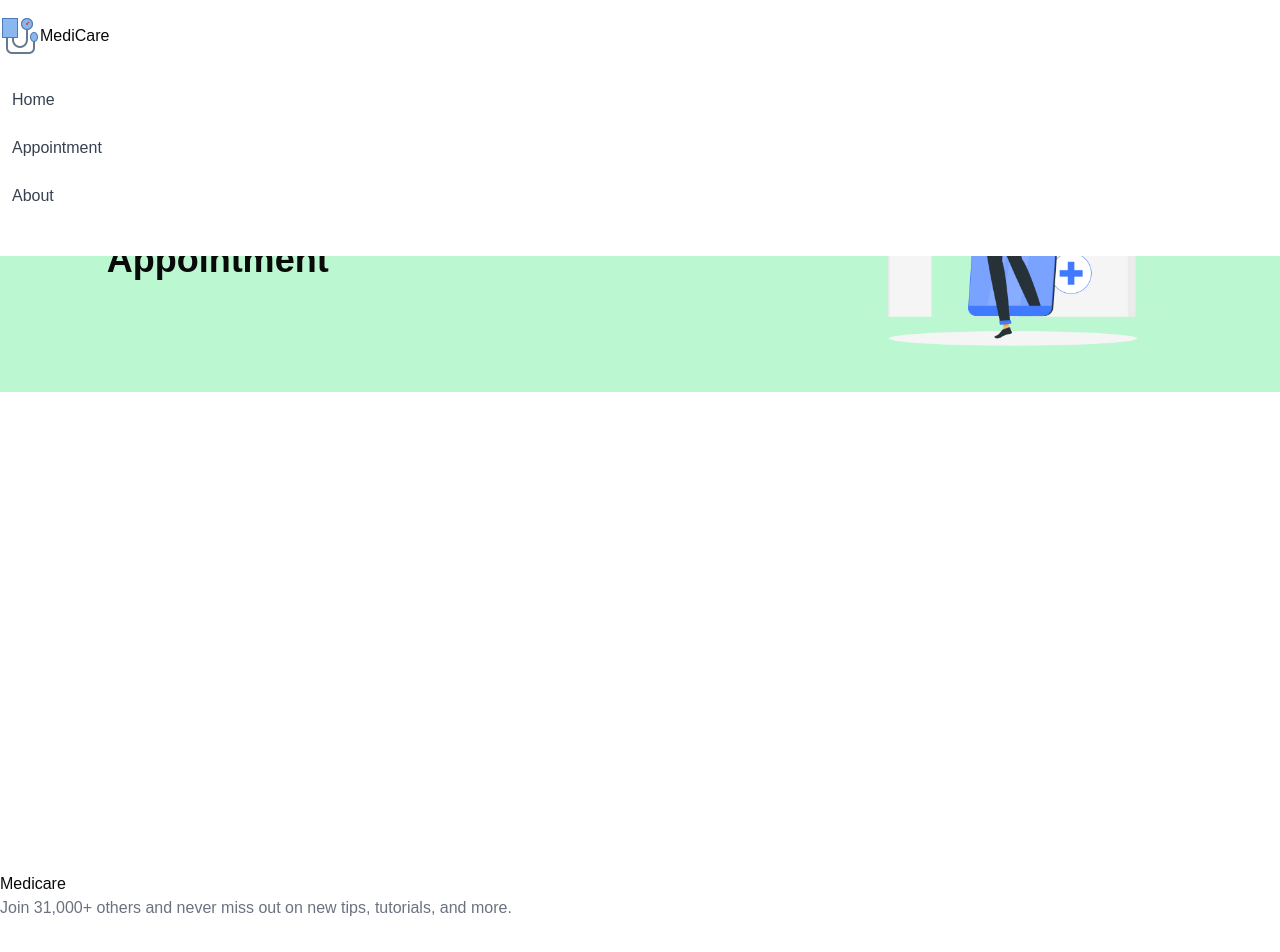
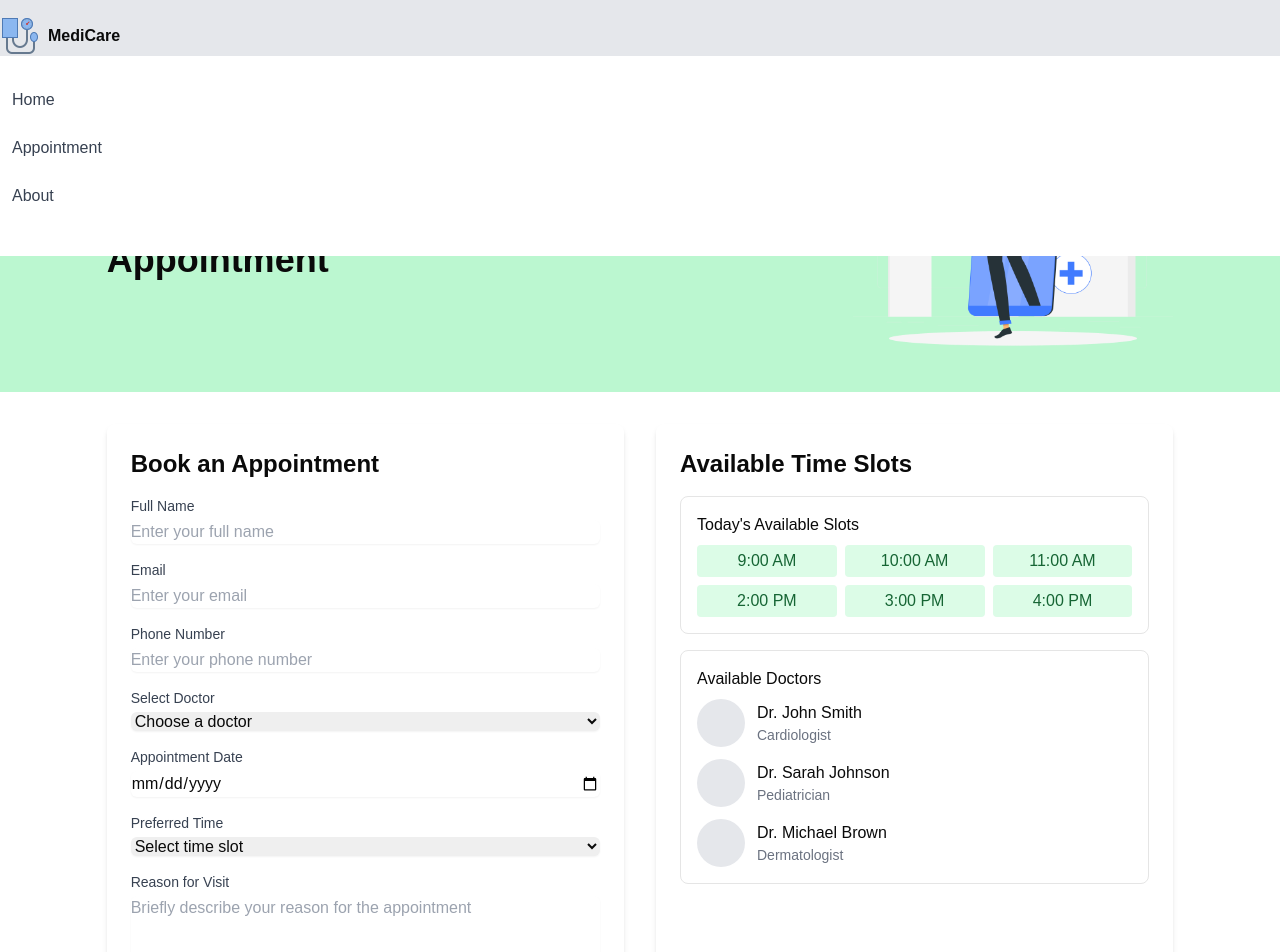
Before and after one commit to mubashirbappi5/mediCare-web, a Next.js app: page /appointment in a window 1280 px wide. Shown: the top 952 px of the page. Built offline with nearby package versions, Linux system fonts and the light colour scheme.

Commit message:
added appoinment from

```diff
--- a/src/app/appointment/page.js
+++ b/src/app/appointment/page.js
@@ -1,20 +1,18 @@
 import React from "react";
 import appointments from "../../assets/Online Doctor-rafiki.png";
 import Image from "next/image";
+
 const appointment = () => {
   return (
-    <div className="min-h-screen ">
-    <div className='bg-green-200'>
-    <section className=" w-10/12  mx-auto flex items-center justify-between  ">
+    <div className="min-h-screen">
+      <div className="bg-green-200">
+        <section className="w-10/12 mx-auto flex items-center justify-between">
           <div>
             <div className="flex items-center py-4 overflow-x-auto whitespace-nowrap">
               <a href="#" className="text-gray-600 dark:text-gray-200">
-              {" "}
                 Home
               </a>
-
               <span className="mx-5 text-gray-500 dark:text-gray-300">/</span>
-
               <a
                 href="#"
                 className="text-gray-600 dark:text-gray-200 hover:underline"
@@ -22,7 +20,6 @@ const appointment = () => {
                 appointment
               </a>
             </div>
-
             <h1 className="text-4xl font-bold">Appointment</h1>
           </div>
           <div>
@@ -30,6 +27,163 @@ const appointment = () => {
           </div>
         </section>
       </div>
+
+      <div className="w-10/12 mx-auto my-8">
+        <div className="grid grid-cols-1 md:grid-cols-2 gap-8">
+          {/* Appointment Form */}
+          <div className="bg-white p-6 rounded-lg shadow-md">
+            <h2 className="text-2xl font-semibold mb-4">Book an Appointment</h2>
+            <form className="space-y-4">
+              <div>
+                <label className="block text-sm font-medium text-gray-700">
+                  Full Name
+                </label>
+                <input
+                  type="text"
+                  className="mt-1 block w-full rounded-md border-gray-300 shadow-sm focus:border-green-500 focus:ring-green-500"
+                  placeholder="Enter your full name"
+                />
+              </div>
+
+              <div>
+                <label className="block text-sm font-medium text-gray-700">
+                  Email
+                </label>
+                <input
+                  type="email"
+                  className="mt-1 block w-full rounded-md border-gray-300 shadow-sm focus:border-green-500 focus:ring-green-500"
+                  placeholder="Enter your email"
+                />
+              </div>
+
+              <div>
+                <label className="block text-sm font-medium text-gray-700">
+                  Phone Number
+                </label>
+                <input
+                  type="tel"
+                  className="mt-1 block w-full rounded-md border-gray-300 shadow-sm focus:border-green-500 focus:ring-green-500"
+                  placeholder="Enter your phone number"
+                />
+              </div>
+
+              <div>
+                <label className="block text-sm font-medium text-gray-700">
+                  Select Doctor
+                </label>
+                <select className="mt-1 block w-full rounded-md border-gray-300 shadow-sm focus:border-green-500 focus:ring-green-500">
+                  <option value="">Choose a doctor</option>
+                  <option value="dr1">Dr. John Smith</option>
+                  <option value="dr2">Dr. Sarah Johnson</option>
+                  <option value="dr3">Dr. Michael Brown</option>
+                </select>
+              </div>
+
+              <div>
+                <label className="block text-sm font-medium text-gray-700">
+                  Appointment Date
+                </label>
+                <input
+                  type="date"
+                  className="mt-1 block w-full rounded-md border-gray-300 shadow-sm focus:border-green-500 focus:ring-green-500"
+                />
+              </div>
+
+              <div>
+                <label className="block text-sm font-medium text-gray-700">
+                  Preferred Time
+                </label>
+                <select className="mt-1 block w-full rounded-md border-gray-300 shadow-sm focus:border-green-500 focus:ring-green-500">
+                  <option value="">Select time slot</option>
+                  <option value="9am">9:00 AM</option>
+                  <option value="10am">10:00 AM</option>
+                  <option value="11am">11:00 AM</option>
+                  <option value="2pm">2:00 PM</option>
+                  <option value="3pm">3:00 PM</option>
+                  <option value="4pm">4:00 PM</option>
+                </select>
+              </div>
+
+              <div>
+                <label className="block text-sm font-medium text-gray-700">
+                  Reason for Visit
+                </label>
+                <textarea
+                  className="mt-1 block w-full rounded-md border-gray-300 shadow-sm focus:border-green-500 focus:ring-green-500"
+                  rows="3"
+                  placeholder="Briefly describe your reason for the appointment"
+                ></textarea>
+              </div>
+
+              <button
+                type="submit"
+                className="w-full bg-green-600 text-white py-2 px-4 rounded-md hover:bg-green-700 focus:outline-none focus:ring-2 focus:ring-green-500 focus:ring-offset-2"
+              >
+                Book Appointment
+              </button>
+            </form>
+          </div>
+
+          {/* Available Time Slots */}
+          <div className="bg-white p-6 rounded-lg shadow-md">
+            <h2 className="text-2xl font-semibold mb-4">
+              Available Time Slots
+            </h2>
+            <div className="space-y-4">
+              <div className="border rounded-lg p-4">
+                <h3 className="font-medium">Today's Available Slots</h3>
+                <div className="grid grid-cols-3 gap-2 mt-2">
+                  <span className="bg-green-100 text-green-800 px-3 py-1 rounded text-center">
+                    9:00 AM
+                  </span>
+                  <span className="bg-green-100 text-green-800 px-3 py-1 rounded text-center">
+                    10:00 AM
+                  </span>
+                  <span className="bg-green-100 text-green-800 px-3 py-1 rounded text-center">
+                    11:00 AM
+                  </span>
+                  <span className="bg-green-100 text-green-800 px-3 py-1 rounded text-center">
+                    2:00 PM
+                  </span>
+                  <span className="bg-green-100 text-green-800 px-3 py-1 rounded text-center">
+                    3:00 PM
+                  </span>
+                  <span className="bg-green-100 text-green-800 px-3 py-1 rounded text-center">
+                    4:00 PM
+                  </span>
+                </div>
+              </div>
+
+              <div className="border rounded-lg p-4">
+                <h3 className="font-medium">Available Doctors</h3>
+                <div className="space-y-3 mt-2">
+                  <div className="flex items-center space-x-3">
+                    <div className="w-12 h-12 bg-gray-200 rounded-full"></div>
+                    <div>
+                      <p className="font-medium">Dr. John Smith</p>
+                      <p className="text-sm text-gray-500">Cardiologist</p>
+                    </div>
+                  </div>
+                  <div className="flex items-center space-x-3">
+                    <div className="w-12 h-12 bg-gray-200 rounded-full"></div>
+                    <div>
+                      <p className="font-medium">Dr. Sarah Johnson</p>
+                      <p className="text-sm text-gray-500">Pediatrician</p>
+                    </div>
+                  </div>
+                  <div className="flex items-center space-x-3">
+                    <div className="w-12 h-12 bg-gray-200 rounded-full"></div>
+                    <div>
+                      <p className="font-medium">Dr. Michael Brown</p>
+                      <p className="text-sm text-gray-500">Dermatologist</p>
+                    </div>
+                  </div>
+                </div>
+              </div>
+            </div>
+          </div>
+        </div>
+      </div>
     </div>
   );
 };
```
Lines whose indentation alone changed are shown as unchanged.
